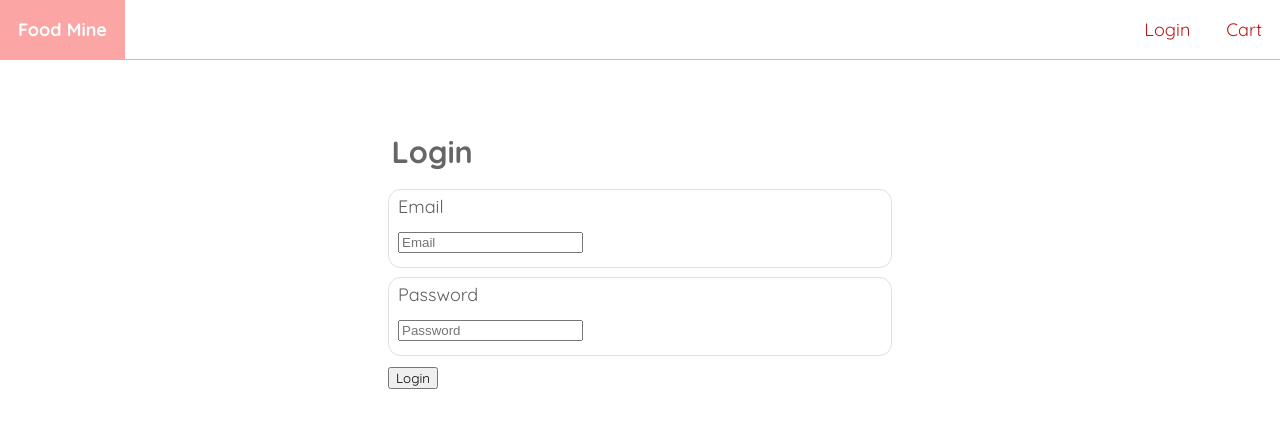
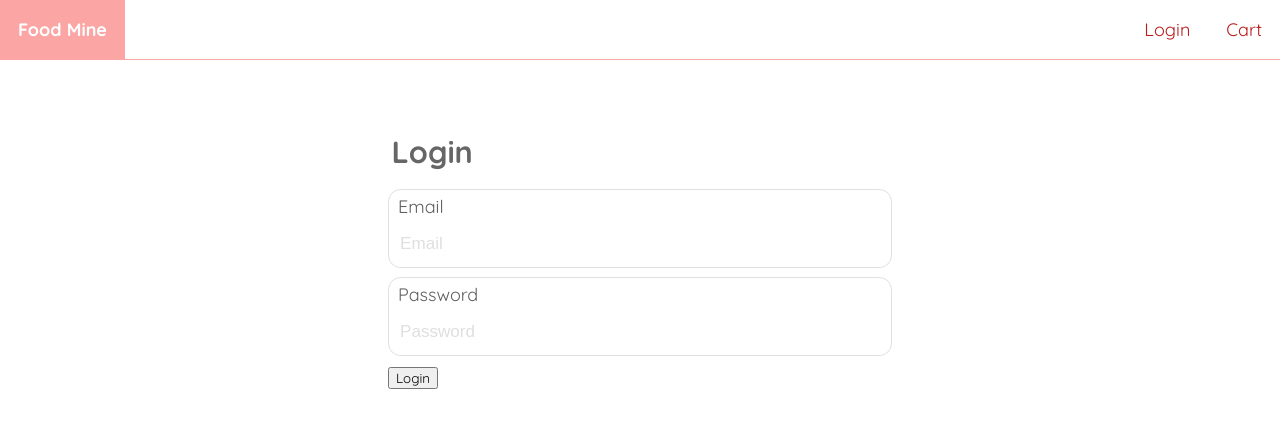
Before and after one commit to VitaliiSoloninko/angular-food-mine, an Angular app in the folder foodMineFrontEnd/: page /login in a window 1280 px wide. Shown: the top 428 px of the page. Built offline with nearby package versions, Linux system fonts and the light colour scheme.

Commit message:
v0.10.4	Text Input together Input Container and Input Validation

```diff
--- a/foodMineFrontEnd/src/app/app.module.ts
+++ b/foodMineFrontEnd/src/app/app.module.ts
@@ -18,6 +18,7 @@ import { TagsComponent } from './components/partials/tags/tags.component';
 import { TitleComponent } from './components/partials/title/title.component';
 import { InputContainerComponent } from './components/partials/input-container/input-container.component';
 import { InputValidationComponent } from './components/partials/input-validation/input-validation.component';
+import { TextInputComponent } from './components/partials/text-input/text-input.component';
 
 @NgModule({
   declarations: [
@@ -33,6 +34,7 @@ import { InputValidationComponent } from './components/partials/input-validation
     LoginPageComponent,
     InputContainerComponent,
     InputValidationComponent,
+    TextInputComponent,
   ],
   imports: [
     BrowserModule,
--- a/foodMineFrontEnd/src/app/components/pages/login-page/login-page.component.html
+++ b/foodMineFrontEnd/src/app/components/pages/login-page/login-page.component.html
@@ -2,23 +2,20 @@
   <div class="details">
     <app-title title="Login"></app-title>
     <form [formGroup]="loginForm" (ngSubmit)="submit()">
-      <input-container label="Email">
-        <input type="email" placeholder="Email" formControlName="email" />
-        <input-validation
-          [control]="fc.email"
-          [showErrorsWhen]="isSubmitted"
-        ></input-validation>
-      </input-container>
-      <input-container label="Password">
-        <input
-          type="password"
-          placeholder="Password"
-          formControlName="password"
-        />
-        <div class="error-list" *ngIf="fc.password.errors && isSubmitted">
-          <div *ngIf="fc.password.errors.required">Should not be empty</div>
-        </div>
-      </input-container>
+      <text-input
+        [control]="fc.email"
+        [showErrorsWhen]="isSubmitted"
+        type="email"
+        label="Email"
+      ></text-input>
+
+      <text-input
+        [control]="fc.password"
+        [showErrorsWhen]="isSubmitted"
+        type="password"
+        label="Password"
+      ></text-input>
+
       <div class="button">
         <button type="submit">Login</button>
       </div>
--- /dev/null
+++ b/foodMineFrontEnd/src/app/components/partials/text-input/text-input.component.css
@@ -0,0 +1,30 @@
+input {
+  width: 100%;
+  height: 100%;
+  border: none;
+  border-bottom: 0 solid grey;
+  transition: border-bottom 0.15s ease-out;
+  background-color: white;
+  font-size: 1.1rem;
+  outline: none;
+}
+
+input::placeholder {
+  color: #dfdfdf;
+  font-size: 0.95rem;
+}
+
+input:focus {
+  border-width: 2px;
+}
+
+input-validation {
+  display: flex;
+  justify-self: center;
+  align-items: center;
+  position: absolute;
+  top: 0;
+  right: 1rem;
+  height: 100%;
+  width: 12rem;
+}
--- /dev/null
+++ b/foodMineFrontEnd/src/app/components/partials/text-input/text-input.component.html
@@ -0,0 +1,7 @@
+<input-container [label]="label">
+  <input [type]="type" [placeholder]="label" [formControl]="formControl" />
+  <input-validation
+    [control]="control"
+    [showErrorsWhen]="showErrorsWhen"
+  ></input-validation>
+</input-container>
--- /dev/null
+++ b/foodMineFrontEnd/src/app/components/partials/text-input/text-input.component.ts
@@ -0,0 +1,22 @@
+import { Component, Input } from '@angular/core';
+import { AbstractControl, FormControl } from '@angular/forms';
+
+@Component({
+  selector: 'text-input',
+  templateUrl: './text-input.component.html',
+  styleUrl: './text-input.component.css',
+})
+export class TextInputComponent {
+  @Input()
+  control!: AbstractControl;
+  @Input()
+  showErrorsWhen: boolean = true;
+  @Input()
+  label!: string;
+  @Input()
+  type: 'text' | 'password' | 'email' = 'text';
+
+  get formControl() {
+    return this.control as FormControl;
+  }
+}
```
